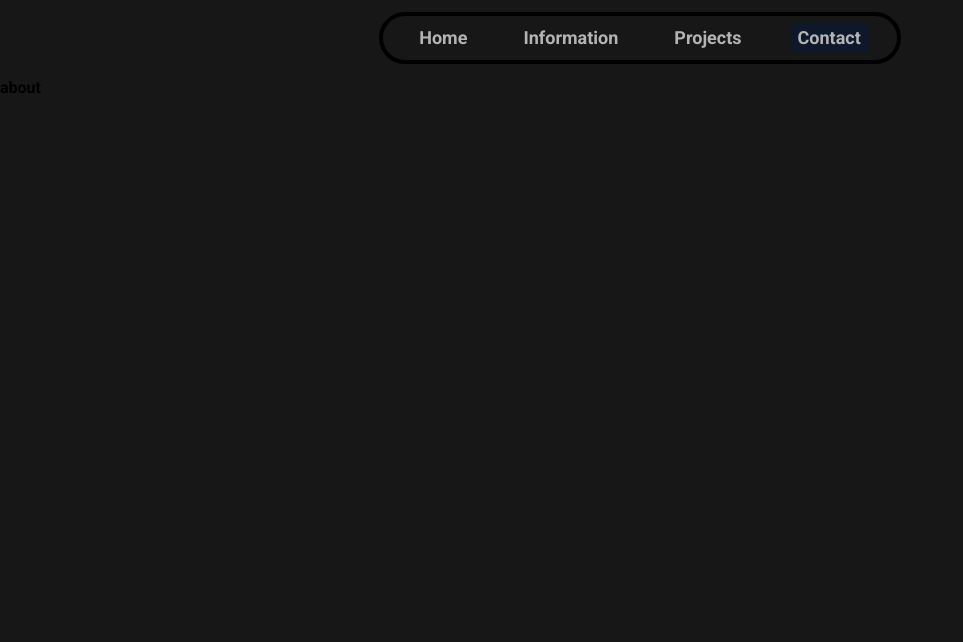
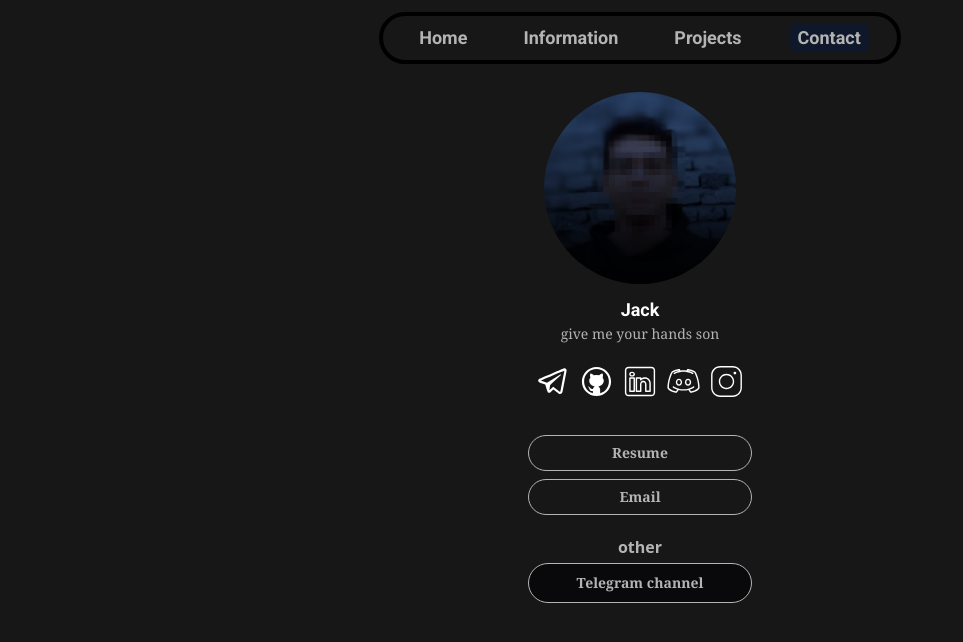
Before and after one commit to j2a1ck/personal-website, a Next.js app: page /contact in a window 1280 px wide. Shown: the top 642 px of the page, without its empty margins (0-963 px from the left). Built offline with nearby package versions, Linux system fonts and the light colour scheme.

Commit message:
add contact page

```diff
--- a/src/app/contact/page.tsx
+++ b/src/app/contact/page.tsx
@@ -1,7 +1,91 @@
-export default function about() {
+"use client";
+
+import Image from "next/image";
+import ownerImage from "../../../public/ownerImage.jpg";
+import linkedin from "../../../public/linkedin.svg";
+import instagram from "../../../public/instagram.svg";
+import telegram from "../../../public/telegram.svg";
+import github from "../../../public/github.svg";
+import discord from "../../../public/discord.svg";
+
+const socialMediaLinks = [
+  { src: telegram, alt: "telegram", url: "https://t.me/j2a1ckbot" },
+  { src: github, alt: "github", url: "https://github.com/j2a1ck" },
+  {
+    src: linkedin,
+    alt: "linkedin",
+    url: "https://www.linkedin.com/in/j2a1ck/",
+  },
+  {
+    src: discord,
+    alt: "discord",
+    url: "https://discordapp.com/users/j2a1ck",
+  },
+  {
+    src: instagram,
+    alt: "instagram",
+    url: "https://www.instagram.com/j2a1ck/",
+  },
+];
+
+function handleClick(): void {
+  alert("Email:   jack.70aw@gmail.com");
+}
+
+const Contact: React.FC = () => {
   return (
-    <main>
-      <h1>about</h1>
-    </main>
+    <div className="flex flex-col items-center">
+      <div className="m-auto mt-4 flex h-20 w-20 justify-center overflow-hidden rounded-full md:h-40 md:w-40 lg:h-48 lg:w-48">
+        <Image
+          priority={true}
+          src={ownerImage}
+          alt="Owner"
+          className="object-cover"
+        />
+      </div>
+      <h1 className="flex justify-center pt-2 font-bold text-white-white lg:pt-3 lg:text-lg">
+        Jack
+      </h1>
+      <h2 className="flex justify-center font-serif text-xs font-extralight text-white lg:text-sm">
+        give me your hands son
+      </h2>
+      <div className="m-auto mt-5 flex w-36 justify-center justify-items-center space-x-2 lg:w-52">
+        {socialMediaLinks.map((link) => (
+          <a
+            href={link.url}
+            key={link.alt}
+            target="_blank"
+            rel="noopener noreferrer"
+          >
+            <Image src={link.src} alt={link.alt} width={50} height={50} />
+          </a>
+        ))}
+      </div>
+      <div className="mt-11 flex justify-center font-serif text-sm text-white lg:mt-9">
+        <a href="/cv.pdf" download="cv.pdf">
+          <button className="bg-black-dark h-6 w-36 rounded-3xl border hover:bg-black lg:h-9 lg:w-56">
+            Resume
+          </button>
+        </a>
+      </div>
+      <div className="mt-2 flex justify-center font-serif text-sm text-white">
+        <button
+          onClick={handleClick}
+          className="bg-black-dark h-6 w-36 rounded-3xl border hover:bg-black lg:h-9 lg:w-56"
+        >
+          Email
+        </button>
+      </div>
+      <h3 className="mb-auto mt-8 font-sans text-white lg:mt-5"> other </h3>
+      <div className="mt-1 flex justify-center font-serif text-sm text-white">
+        <a href="https://t.me/ja9ck">
+          <button className="h-7 w-36 rounded-3xl border bg-zinc-950 hover:bg-black lg:h-10 lg:w-56">
+            Telegram channel
+          </button>
+        </a>
+      </div>
+    </div>
   );
-}
+};
+
+export default Contact;
```
